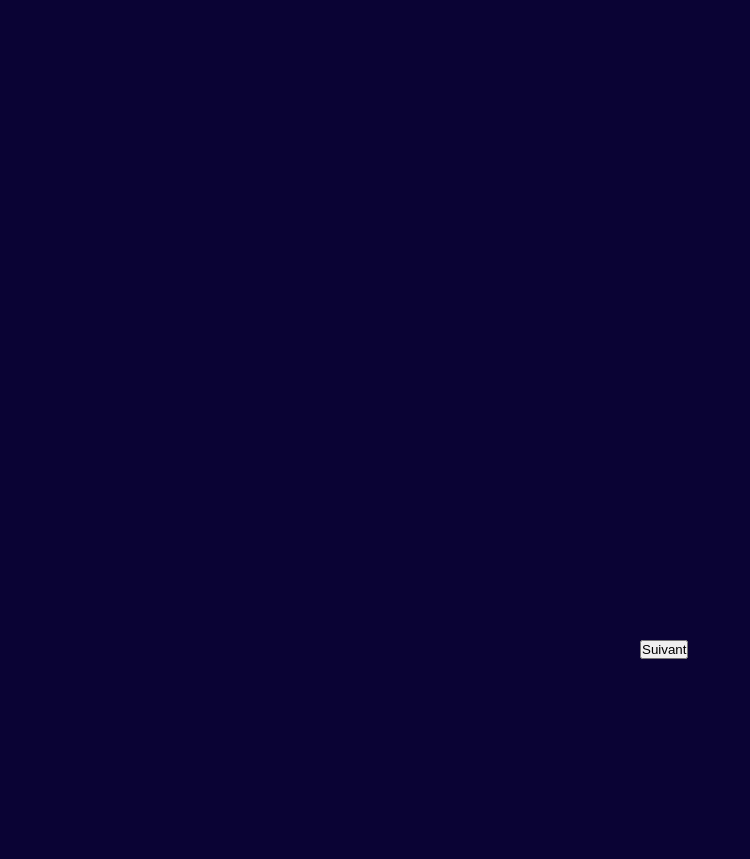
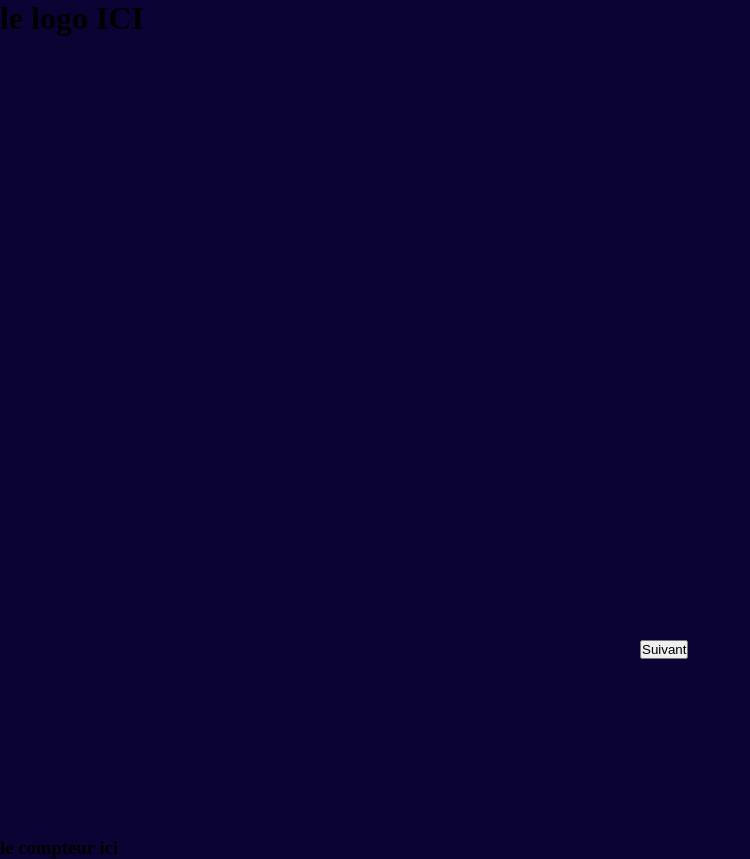
Before and after one commit to AlexandrePre/bordeuxquizz, a plain HTML site: page index.html in a window 1280 px wide. Shown: the whole page, without its empty margins (0-750 px from the left). Before the commit the page ends 800 px from the top, so only its background shows below. Drawn offline with Linux system fonts and the light colour scheme.

Commit message:
html header et footer

```diff
--- a/index.html
+++ b/index.html
@@ -8,6 +8,12 @@
     <title>Document</title>
     <link rel="stylesheet" href="style.css">
 </head>
+
+<header>
+    <div class="header">
+        <h1> le logo ICI</h1>
+    </div>
+</header>
 
 <body>
     <section class="container">
@@ -29,6 +35,12 @@
 
     </section>
 
+    <footer>
+        <div class="footer">
+            <h3> le compteur ici </h3>
+        </div>
+    </footer>
+
 </body>
 
 </html>
```
